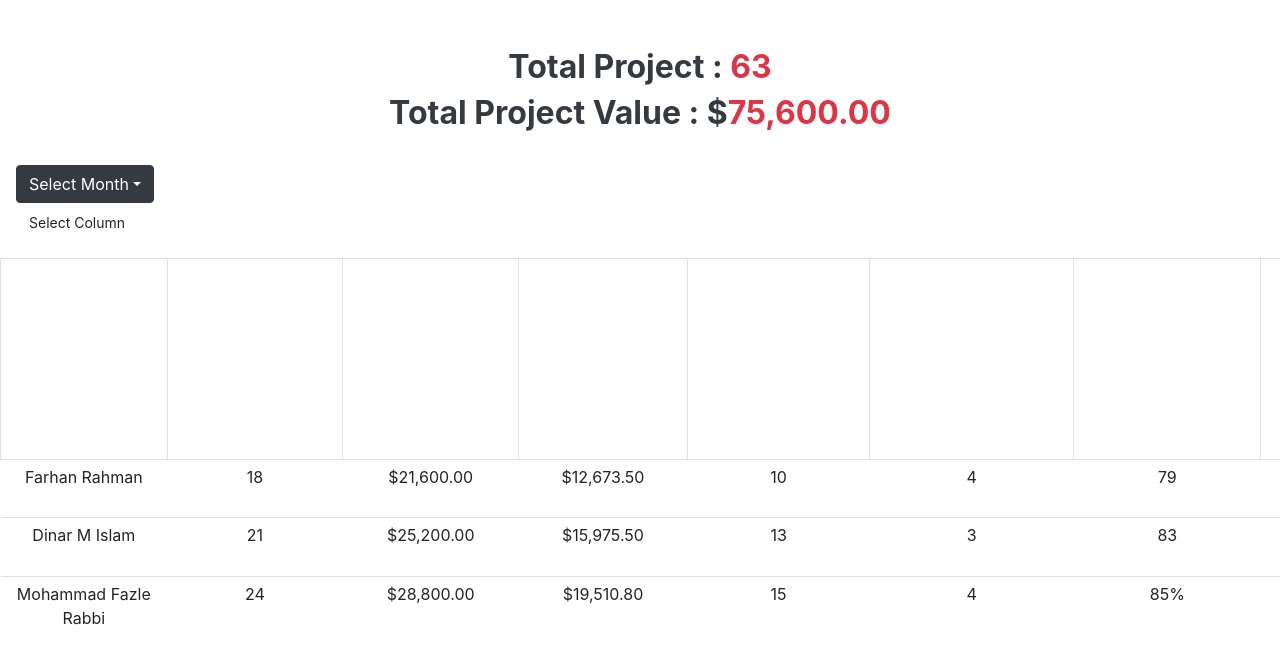
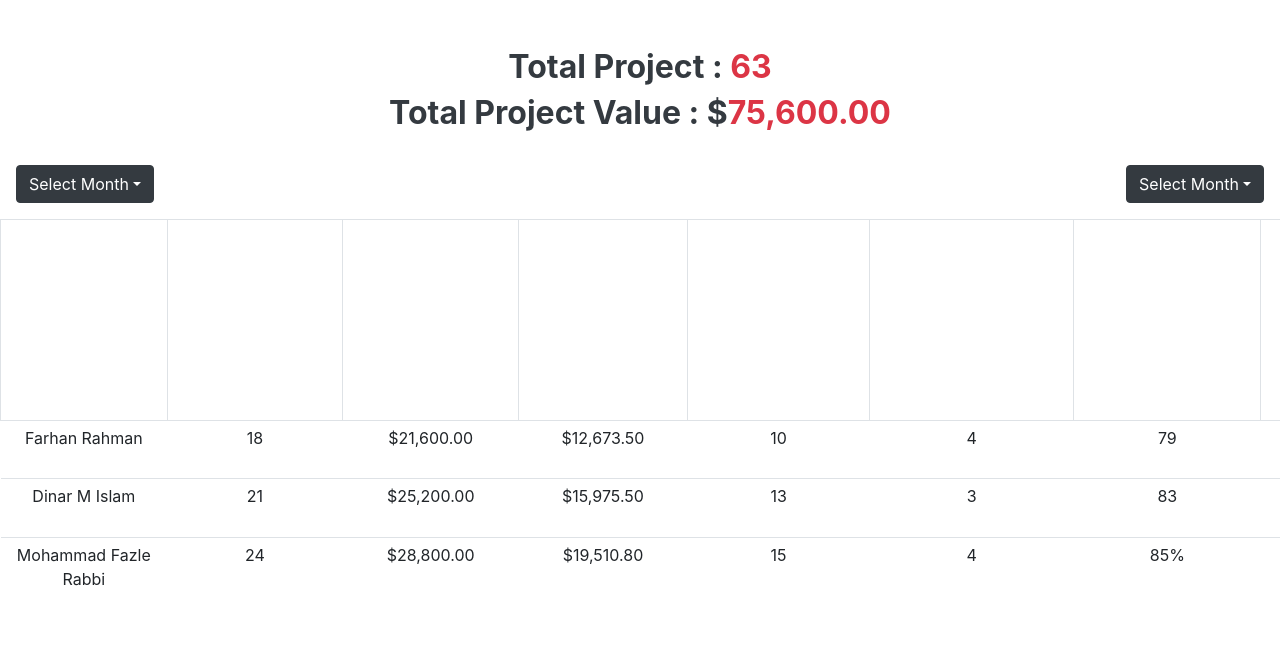
Before and after one commit to nafis-abdullah-seopage1/draggable-table, a React (Vite) app: page / in a window 1280 px wide. Shown: the top 664 px of the page. Built offline with nearby package versions, Linux system fonts and the light colour scheme.

Commit message:
columns filter component partially incompleted

```diff
--- a/src/components/NewDraggableTable/NewColumnFilter.jsx
+++ b/src/components/NewDraggableTable/NewColumnFilter.jsx
@@ -1,17 +1,21 @@
 import { useId } from "react";
+import { Dropdown, DropdownButton } from "react-bootstrap";
 
 export default function NewColumnFilter({ columns, setTableColumns }) {
 
     return (
-        <details className="dropdown dropdown-end">
-            <summary className="m-1 btn btn-neutral btn-sm btn-outline rounded">Select Column</summary>
-            <ul className="p-2 shadow menu dropdown-content z-[1] flex-nowrap rounded bg-white border-2 w-52 space-y-1 max-h-[50vh] overflow-y-auto">
+        <Dropdown>
+            <Dropdown.Toggle variant="dark" id="dropdown-basic">
+                Select Month
+            </Dropdown.Toggle>
+            <Dropdown.Menu>
+                <div style={{ maxHeight: '50vh', overflowY: 'auto', maxWidth: '20rem', width: '100%' }}>
                     {
                         [...columns].map((col, i) => <ColIndex key={i} col={col} i={i} setTableColumns={setTableColumns} />)
                     }
-
-            </ul>
-        </details>
+                </div>
+            </Dropdown.Menu>
+        </Dropdown>
     )
 }
 
@@ -39,11 +43,14 @@ const ColIndex = ({ col, i, setTableColumns }) => {
     }
 
     return (
-        <li key={i} className="form-control">
-            <label htmlFor={`filter-${id}`} className="cursor-pointer label justify-start gap-2">
+        <div>
+            {i > 0 && <Dropdown.Divider />}
+            <Dropdown.Item>
+                <label htmlFor={`filter-${id}`} className="d-inline-flex justify-content-start align-items-center" style={{ cursor: 'pointer', gap: '1rem' }}>
                     <input id={`filter-${id}`} name="checkbox" type="checkbox" defaultChecked className="checkbox" onChange={(e) => handleCheckFilter(e.target.checked)} />
                     <span className="text-xs">{col.content}</span>
                 </label>
-        </li>
+            </Dropdown.Item>
+        </div>
     )
 }
--- a/src/components/NewDraggableTable/NewDraggableTable.jsx
+++ b/src/components/NewDraggableTable/NewDraggableTable.jsx
@@ -46,7 +46,7 @@ const NewDraggableTable = ({ columns, tableData, anchored_Cell }) => {
 
   return (
     <>
-      <section className='p-3 flex justify-between'>
+      <section className='p-3 d-flex justify-content-between'>
         <NewMonthFilter />
         <NewColumnFilter columns={columns} setTableColumns={setTableColumns} />
       </section>
```
Lines whose indentation alone changed are shown as unchanged.
